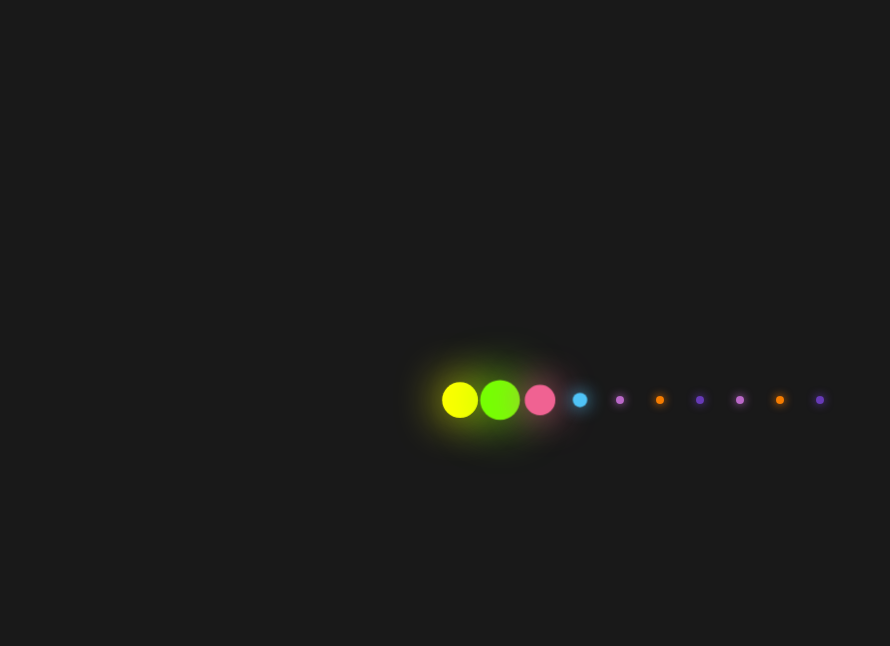
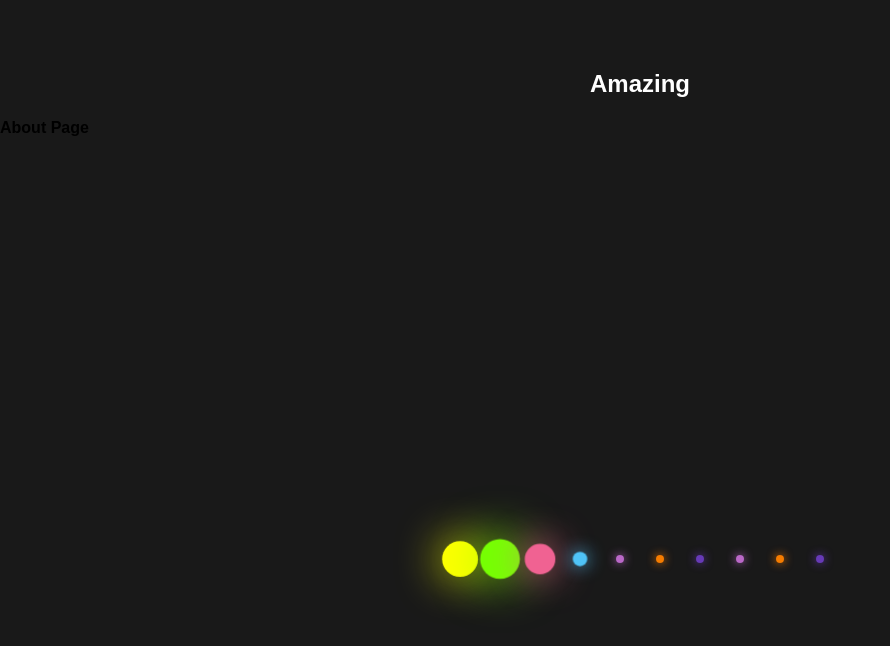
Before and after one commit to piidjay/my-first-repo, a plain HTML site: page index.html in a window 1280 px wide. Shown: the whole page, without its empty margins (0-890 px from the left). Drawn offline with Linux system fonts and the light colour scheme.

Commit message:
added about page H4

```diff
--- a/index.html
+++ b/index.html
@@ -7,6 +7,9 @@
         <title>Glowing Dots</title>
     </head>
     <body>
+        <div>
+            <h2>Amazing</h2>
+            <h4>About Page</h4>
             <ul>
                 <li></li>
                 <li></li>
@@ -19,5 +22,6 @@
                 <li></li>
                 <li></li>
             </ul>
+        </div>
     </body>
 </html>
```
Lines whose indentation alone changed are shown as unchanged.
